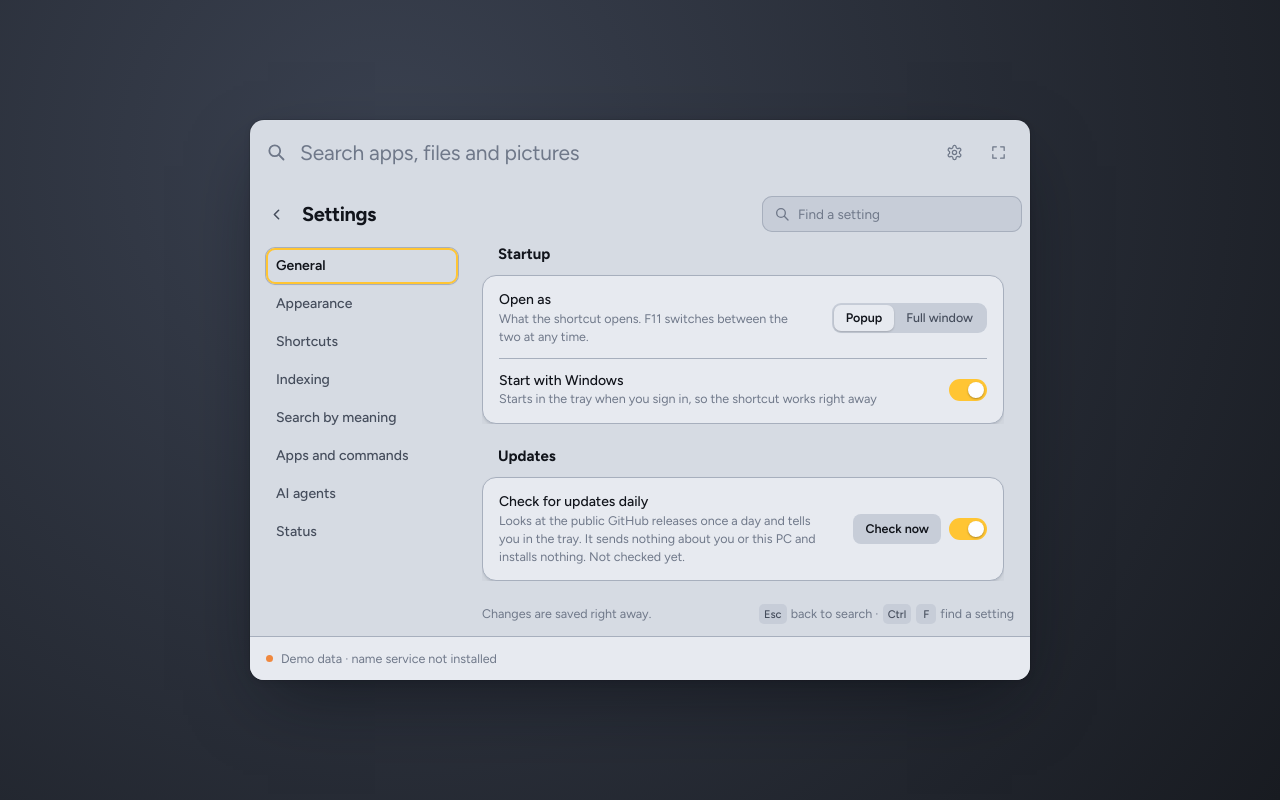
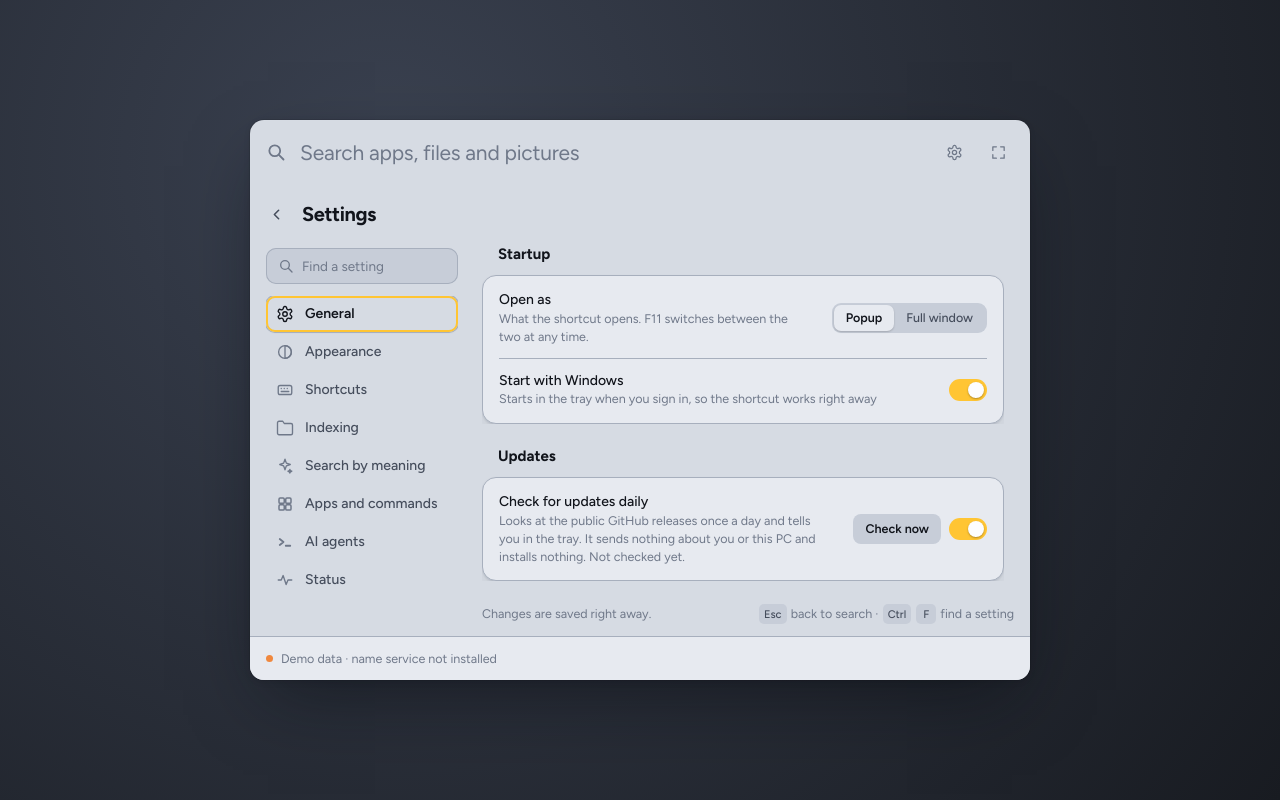
Before and after one commit to ach-raf/winseek, a React (Vite) app in the folder app/ui/: page / in a window 1280 px wide. Both pictures are taken after a click on the button 954 px from the left and 152 px from the top of the page. Built offline with nearby package versions, Linux system fonts and the light colour scheme.

Commit message:
feat(ui): settings sidebar gets icons and hosts the find-a-setting box (moved out of the title bar)

```diff
--- a/app/ui/src/Settings.tsx
+++ b/app/ui/src/Settings.tsx
@@ -1,4 +1,4 @@
-import { useCallback, useEffect, useMemo, useRef, useState, type KeyboardEvent, type ReactNode } from "react";
+import { useCallback, useEffect, useMemo, useRef, useState, type ComponentType, type KeyboardEvent, type ReactNode } from "react";
 import type { AgentConfig, AgentLogEntry, AgentPathState, Backend, Hotkeys, IgnoreList, LaunchCfg, LaunchCounts, McpPath, ModelGroup, Profile, StatusModels, Tier1Status, UpdateState } from "./types";
 import type { Models } from "./hooks";
 import { rowAction, type RowAction } from "./modelRows";
@@ -18,7 +18,7 @@ import { applyTheme, loadTheme, saveTheme, THEMES, type ThemeId } from "./theme"
 import type { ViewMode } from "./viewMode";
 import { Grp, Row, Seg, Switch, XIcon } from "./settingsUi";
 import { ConfirmButton } from "./Confirm";
-import { IChevL, ISearch } from "./icons";
+import { IChevL, ICmd, IContrast, IFolderStroke, IGear, IGrid, IKeyboard, IPulse, ISearch, ISparkle } from "./icons";
 
 const fmt = (n: number) => n.toLocaleString("en-US");
 const lc = (s: string) => s.toLowerCase();
@@ -676,15 +676,15 @@ function HkRec({ combo, onBlur, onKeyDown }: { combo: string | null; onBlur: ()
 export type { SettingsSection };
 
 /** General first, engine next, add-ons, diagnostics last (the known order); Ctrl+1..8 follow it. */
-const NAV: { id: SettingsSection; label: string }[] = [
-  { id: "general", label: "General" },
-  { id: "appearance", label: "Appearance" },
-  { id: "shortcuts", label: "Shortcuts" },
-  { id: "indexing", label: "Indexing" },
-  { id: "meaning", label: "Search by meaning" },
-  { id: "launcher", label: "Apps and commands" },
-  { id: "agents", label: "AI agents" },
-  { id: "status", label: "Status" },
+const NAV: { id: SettingsSection; label: string; icon: ComponentType }[] = [
+  { id: "general", label: "General", icon: IGear },
+  { id: "appearance", label: "Appearance", icon: IContrast },
+  { id: "shortcuts", label: "Shortcuts", icon: IKeyboard },
+  { id: "indexing", label: "Indexing", icon: IFolderStroke },
+  { id: "meaning", label: "Search by meaning", icon: ISparkle },
+  { id: "launcher", label: "Apps and commands", icon: IGrid },
+  { id: "agents", label: "AI agents", icon: ICmd },
+  { id: "status", label: "Status", icon: IPulse },
 ];
 
 /** A hidden catalog id ("app:d:\\games\\x\\steam.exe", "setting:bluetooth") as a name plus where it is. */
@@ -858,6 +858,10 @@ export function Settings({ backend, t1, models, onFolders, onRemoveFolder, onPau
           <button className="ibtn" onClick={onClose} title="Back to search (Esc)" aria-label="Back to search"><IChevL size={17} /></button>
         )}
         <h1>Settings</h1>
+        {chrome}
+      </header>
+      <div className="set">
+        <aside className="snav-wrap">
           <label className="sfind">
             <ISearch size={16} />
             <input ref={findRef} className="sf" value={find} placeholder="Find a setting" aria-label="Find a setting" spellCheck={false} autoComplete="off"
@@ -867,18 +871,17 @@ export function Settings({ backend, t1, models, onFolders, onRemoveFolder, onPau
                      else if (e.key === "ArrowDown") { e.preventDefault(); navRef.current?.querySelector<HTMLElement>(".nv")?.focus(); }
                    }} />
           </label>
-        {chrome}
-      </header>
-      <div className="set">
           <nav ref={navRef} className="snav" aria-label="Settings sections" onKeyDown={navKey}>
             {navItems.map((s) => (
               <button key={s.id} role="tab" aria-selected={section === s.id}
                       className={"nv" + (section === s.id ? " on" : "")} onClick={() => onSection(s.id)}>
+                <s.icon />
                 {s.label}
               </button>
             ))}
             {navItems.length === 0 && <span className="muted set-nomatch">No section matches</span>}
           </nav>
+        </aside>
         <div className="scont" ref={bodyRef}>
           {/* one 640px column in every host; the div only caps the width */}
           <div className="scols">
--- a/app/ui/src/icons.tsx
+++ b/app/ui/src/icons.tsx
@@ -52,3 +52,9 @@ export function FileGlyph({ col, lab }: { col: string; lab: string }) {
 }
 export const IGrid = ({ size = 15, className }: P) => <S size={size} w={2} className={className}><rect x="4" y="4" width="7" height="7" rx="1.5" /><rect x="13" y="4" width="7" height="7" rx="1.5" /><rect x="4" y="13" width="7" height="7" rx="1.5" /><rect x="13" y="13" width="7" height="7" rx="1.5" /></S>;
 export const IRows = ({ size = 15, className }: P) => <S size={size} w={2} className={className}><path d="M4 6h16M4 12h16M4 18h16" /></S>;
+/* settings sidebar (stroke set, so the nav reads with the app sidebar) */
+export const IContrast = ({ size, className }: P) => <S size={size} className={className}><circle cx="12" cy="12" r="8.5" /><path d="M12 3.5v17a8.5 8.5 0 0 0 0-17z" /></S>;
+export const IKeyboard = ({ size, className }: P) => <S size={size} className={className}><rect x="3" y="6" width="18" height="12" rx="2.5" /><path d="M7 10h.01M11 10h.01M15 10h.01M7 14h10" /></S>;
+export const ISparkle = ({ size, className }: P) => <S size={size} className={className}><path d="M12 3l1.8 5.2L19 10l-5.2 1.8L12 17l-1.8-5.2L5 10l5.2-1.8z" /><path d="M18.5 16.5l.7 1.8 1.8.7-1.8.7-.7 1.8-.7-1.8-1.8-.7 1.8-.7z" /></S>;
+export const IPulse = ({ size, className }: P) => <S size={size} className={className}><path d="M3 12h4l2.5-6 4 12 2.5-6H21" /></S>;
+export const IFolderStroke = ({ size, className }: P) => <S size={size} className={className}><path d="M22 19a2 2 0 0 1-2 2H4a2 2 0 0 1-2-2V5a2 2 0 0 1 2-2h5l2 3h9a2 2 0 0 1 2 2z" /></S>;
--- a/app/ui/src/settings.css
+++ b/app/ui/src/settings.css
@@ -51,7 +51,7 @@
 .settings .ibtn { width: 32px; height: 32px; margin-left: -6px; border-radius: 8px; display: grid; place-items: center; color: var(--fg2); flex: none; }
 .settings .ibtn:hover { background: var(--bg3); color: var(--fg); }
 .settings .ibtn:focus-visible { outline: 2px solid var(--acc); outline-offset: 1px; }
-.sfind { width: 260px; height: 36px; padding: 0 12px; border-radius: 10px; background: var(--bg2); display: flex; align-items: center; gap: 8px; box-shadow: inset 0 0 0 1px var(--line); margin-left: auto; cursor: text; flex: none; }
+.sfind { width: 100%; height: 36px; padding: 0 12px; border-radius: 10px; background: var(--bg2); display: flex; align-items: center; gap: 8px; box-shadow: inset 0 0 0 1px var(--line); margin: 0 0 var(--sp-3); cursor: text; flex: none; }
 .sfind:focus-within { box-shadow: inset 0 0 0 2px var(--acc); background: var(--bg); }
 /* same light field recipe as .tbar .field (shell.css): recessed grey, white on focus */
 :root[data-theme="light"] .sfind { background: var(--bg3); }
@@ -63,8 +63,12 @@
 
 .set { flex: 1; min-height: 0; display: grid; grid-template-columns: 216px minmax(0, 1fr); grid-template-rows: minmax(0, 1fr) auto; }
 /* popup settings gutter: 16px (--sp-4) — sidebar rows, cards, title and footer all start on it.
-   Row look comes from shell.css .nv (36px / 14px / 18px icons), the same recipe as the app sidebar. */
-.snav { grid-row: 1 / 3; padding: var(--sp-1) var(--sp-2) var(--sp-3) var(--sp-4); display: flex; flex-direction: column; gap: 2px; overflow-y: auto; }
+   Row look comes from shell.css .nv (36px / 14px / 18px icons), the same recipe as the app sidebar.
+   The find field lives at the top of the sidebar (Windows 11 / macOS position); .sres (results
+   dropdown) anchors to this wrapper. */
+.snav-wrap { grid-column: 1; grid-row: 1 / 3; position: relative; display: flex; flex-direction: column; min-height: 0; padding: var(--sp-1) var(--sp-2) var(--sp-3) var(--sp-4); }
+.snav { flex: 1; min-height: 0; display: flex; flex-direction: column; gap: 2px; overflow-y: auto; }
+.snav .nv svg { width: 18px; height: 18px; flex: none; }
 .snav .nv:focus-visible { outline: 2px solid var(--acc); outline-offset: -2px; }
 .set-nomatch { padding: 8px 10px; font-size: 12.5px; }
 .scont { grid-column: 2; grid-row: 1; overflow: auto; padding: 0 var(--sp-4) var(--sp-4); scrollbar-width: thin; scrollbar-color: var(--line) transparent; }
```
Lines whose indentation alone changed are shown as unchanged.
